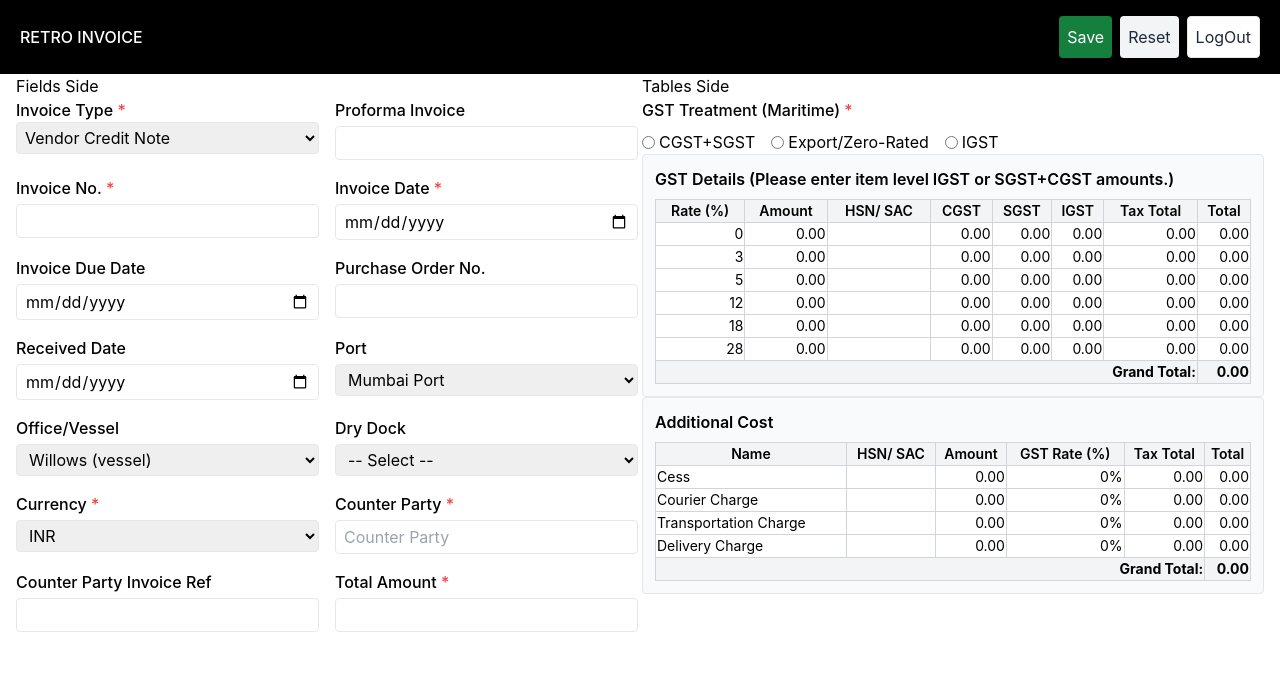
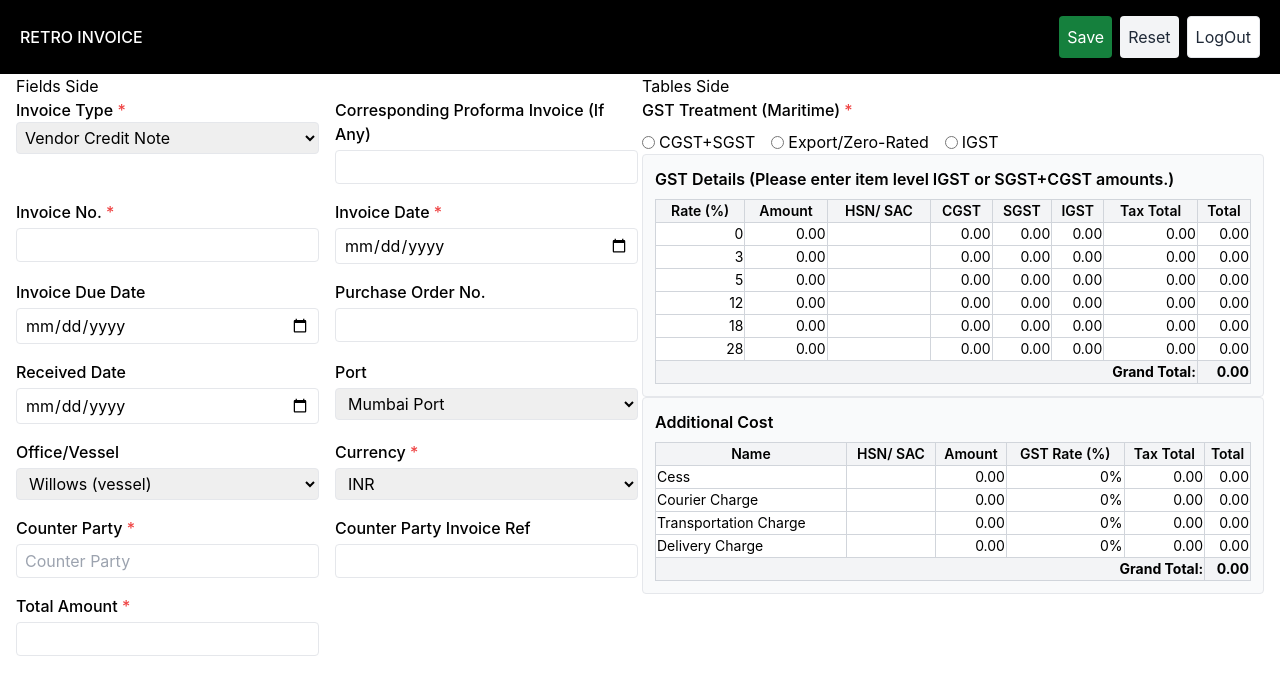
Before and after one commit to raamizz/Retro_Invoice, a React (Create React App) app in the folder frontend/: page / in a window 1280 px wide. Shown: the top 694 px of the page. Built offline with nearby package versions, Linux system fonts and the light colour scheme.

Commit message:
Slight UI changes

```diff
--- a/frontend/public/index.html
+++ b/frontend/public/index.html
@@ -24,7 +24,7 @@
       work correctly both with client-side routing and a non-root public URL.
       Learn how to configure a non-root public URL by running `npm run build`.
     -->
-    <title>React App</title>
+    <title>Retro Invoice</title>
   </head>
   <body>
     <noscript>You need to enable JavaScript to run this app.</noscript>
--- a/frontend/src/components/InvoiceForm.jsx
+++ b/frontend/src/components/InvoiceForm.jsx
@@ -12,7 +12,7 @@ const InvoiceForm = () => (
         <select className="border rounded p-1"><option>Vendor Credit Note</option></select>
       </div>
       <div className="flex flex-col">
-        <label className="font-medium mb-1">Proforma Invoice</label>
+        <label className="font-medium mb-1">Corresponding Proforma Invoice (If Any)</label>
         <input type="text" className="border rounded px-2 py-1" />
       </div>
       <div className="flex flex-col">
@@ -44,10 +44,6 @@ const InvoiceForm = () => (
         <label className="font-medium mb-1">Office/Vessel </label>
         <select className="border rounded px-2 py-1"><option>Willows (vessel)</option></select>
       </div>
-      <div className="flex flex-col">
-        <label className="font-medium mb-1">Dry Dock</label>
-        <select className="border rounded px-2 py-1"><option>-- Select --</option></select>
-      </div>
       {/* Row 2 */}
 
       <div className="flex flex-col">
```
